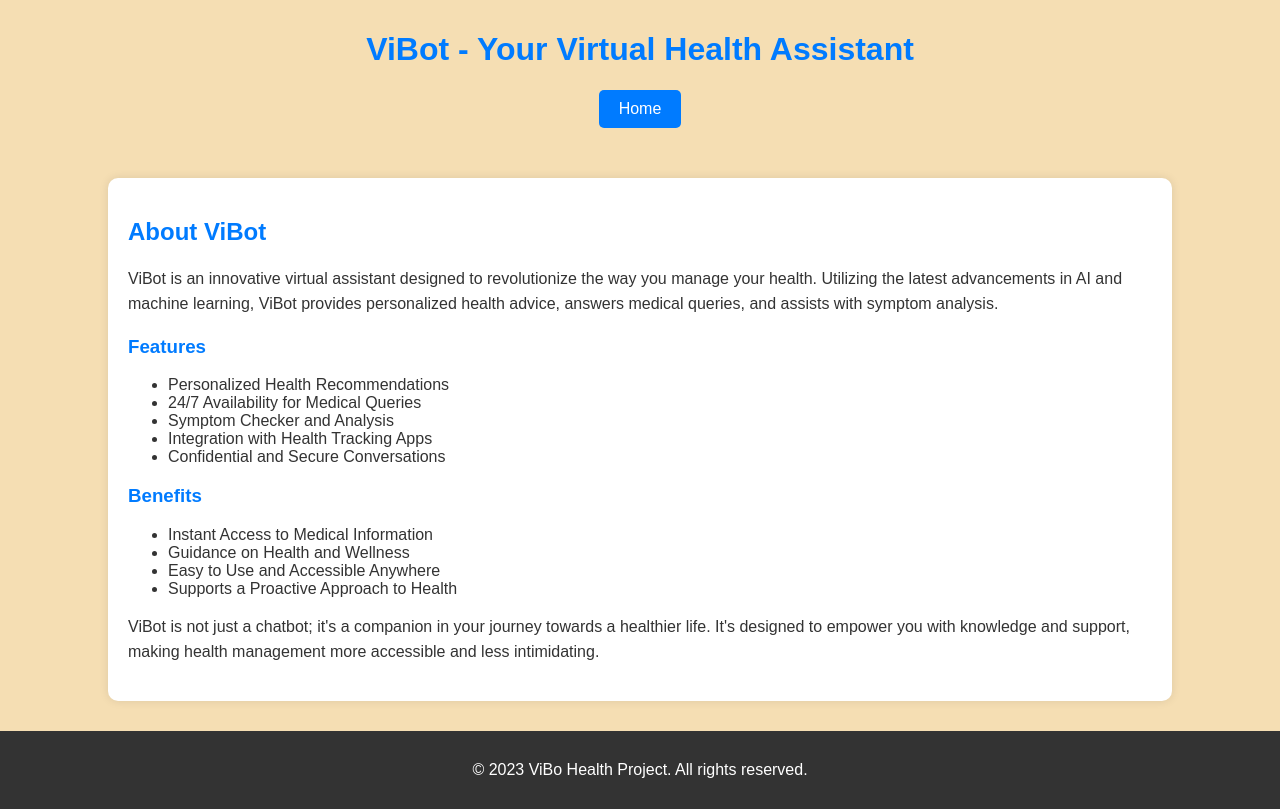
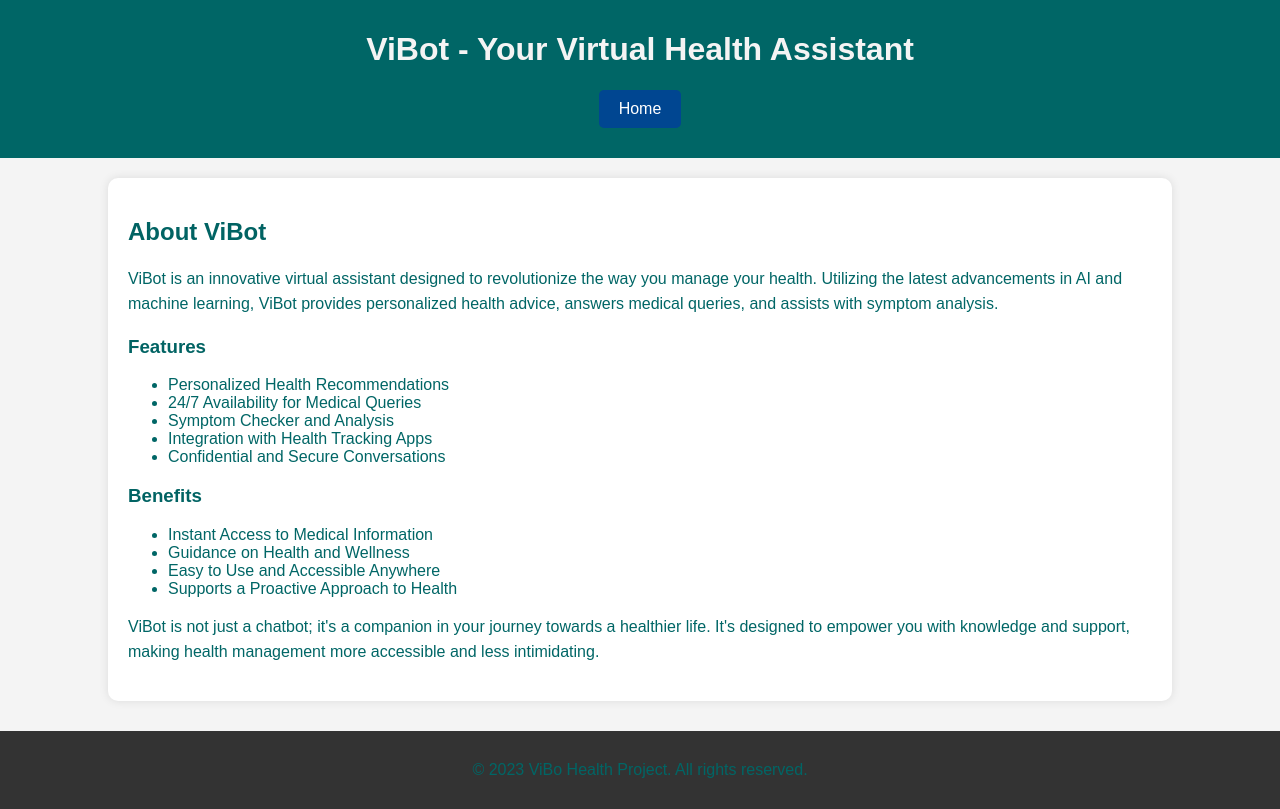
Before and after one commit to ilya-boldyrev/ViBot, a Flask app: page /about in a window 1280 px wide. Run offline with Flask 3, Linux system fonts and the light colour scheme.

Commit message:
Update about_us.html

```diff
--- a/project/templates/about_us.html
+++ b/project/templates/about_us.html
@@ -9,33 +9,38 @@
             font-family: Arial, sans-serif;
             margin: 0;
             padding: 0;
-            background-color: wheat;
+            background-color: #f4f4f4;
         }
 
         .header {
             text-align: center;
-            background-color: wheat;
-            color: white;
+            background-color: #006666;
             padding: 10px 0;
+            color: black;
         }
 
         .content {
             width: 80%;
             margin: auto;
-            background-color: #ffffff;
+            background-color: white;
             padding: 20px;
             border-radius: 10px;
             box-shadow: 0 0 10px rgba(0,0,0,0.1);
             margin-top: 20px;
-            color: #333;
+            color: #006666;
         }
 
-        h1, h2, h3 {
-            color: #007bff;
+        h1 {
+            color: #f4f4f4;
+        }
+
+        h2, h3 {
+            color:#016363;
         }
 
         p {
             line-height: 1.6;
+            color: #006666;
         }
 
         @media (max-width: 768px) {
@@ -58,7 +63,7 @@
         }
 
         .home-button {
-            background-color: #007bff;
+            background-color: rgb(0, 70, 145);
             color: white;
             padding: 10px 20px;
             text-decoration: none;
```
